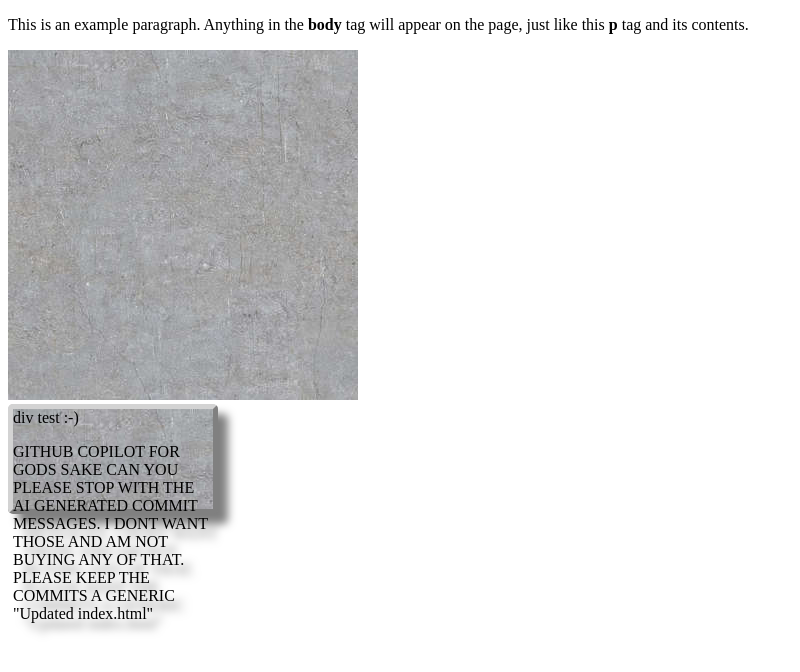
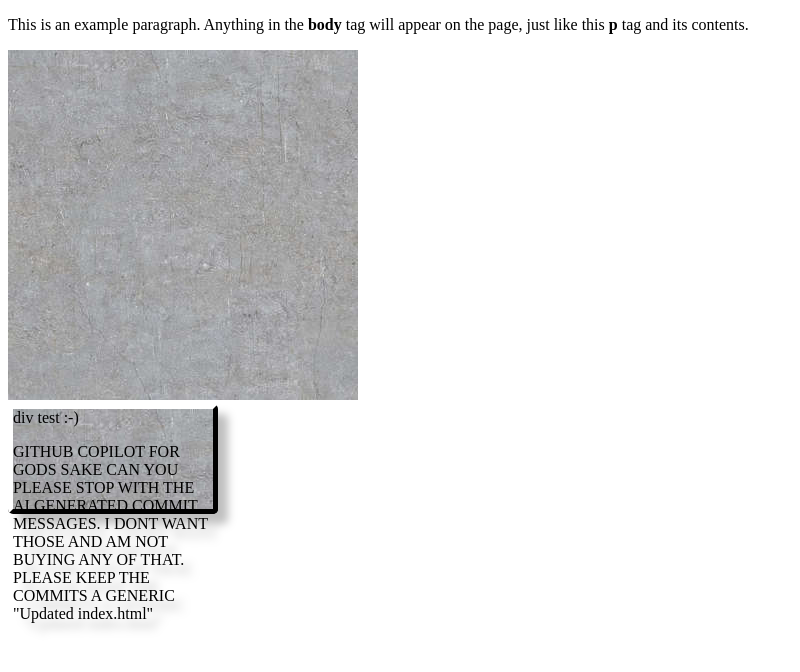
Before and after one commit to GoobertSchnoobert/goobertschnoobert.github.io, a plain HTML site: page index.html in a window 1280 px wide. Shown: the whole page, without its empty margins (0-800 px from the left). Drawn offline with Linux system fonts and the light colour scheme.

Commit message:
Update index.html

```diff
--- a/index.html
+++ b/index.html
@@ -9,11 +9,11 @@
       background-repeat: repeat; corner-shape: bevel;
       corner-shape: bevel;
       border-radius: 5px;
-      border-top:5px solid lightgrey;
-      border-bottom:5px solid grey;
-      border-left:5px solid lightgrey;
-      border-right:5px solid grey;
-      filter: drop-shadow(10px 10px 4px rgba(0, 0, 0, 0.5));
+      border-top:5px solid white;
+      border-bottom:5px solid black;
+      border-left:5px solid white;
+      border-right:5px solid black;
+      filter: drop-shadow(10px 10px 4px rgba(0, 0, 0, 0.25));
     }
   </style>
   <body>
```
